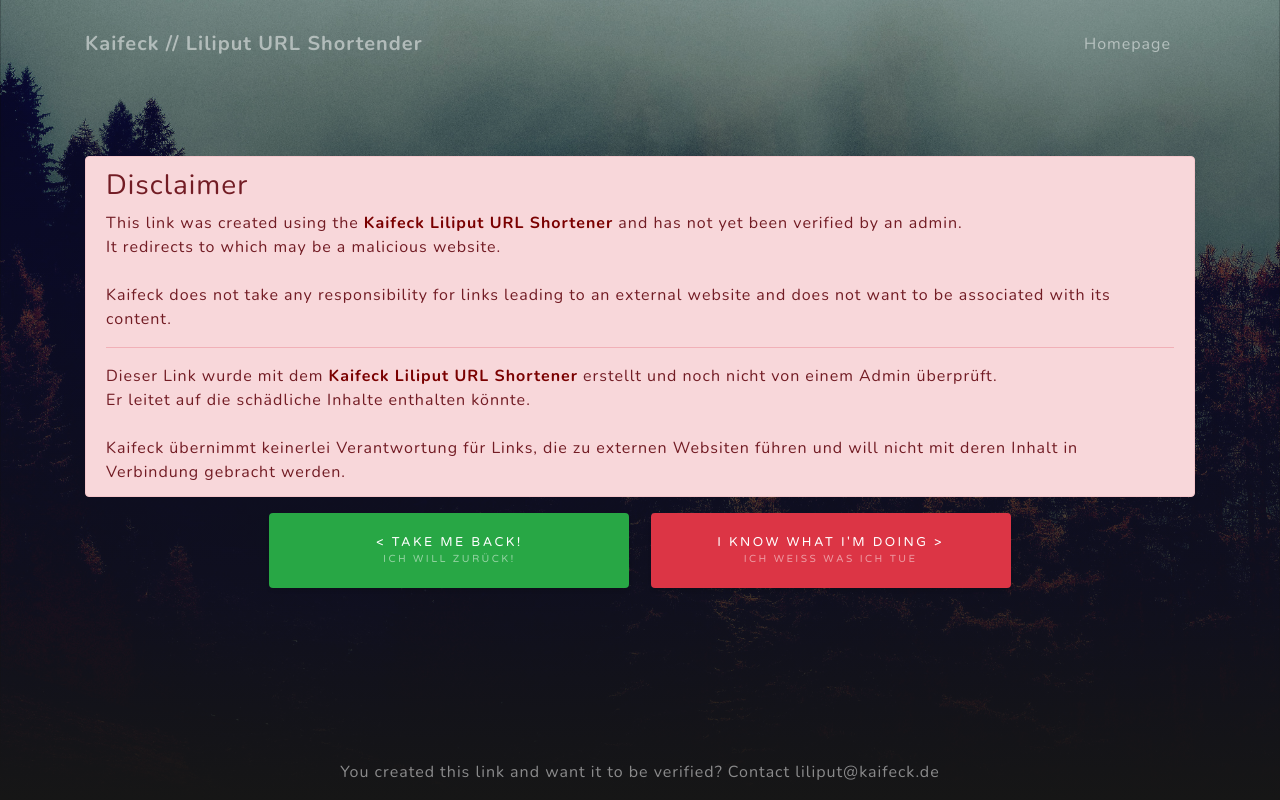
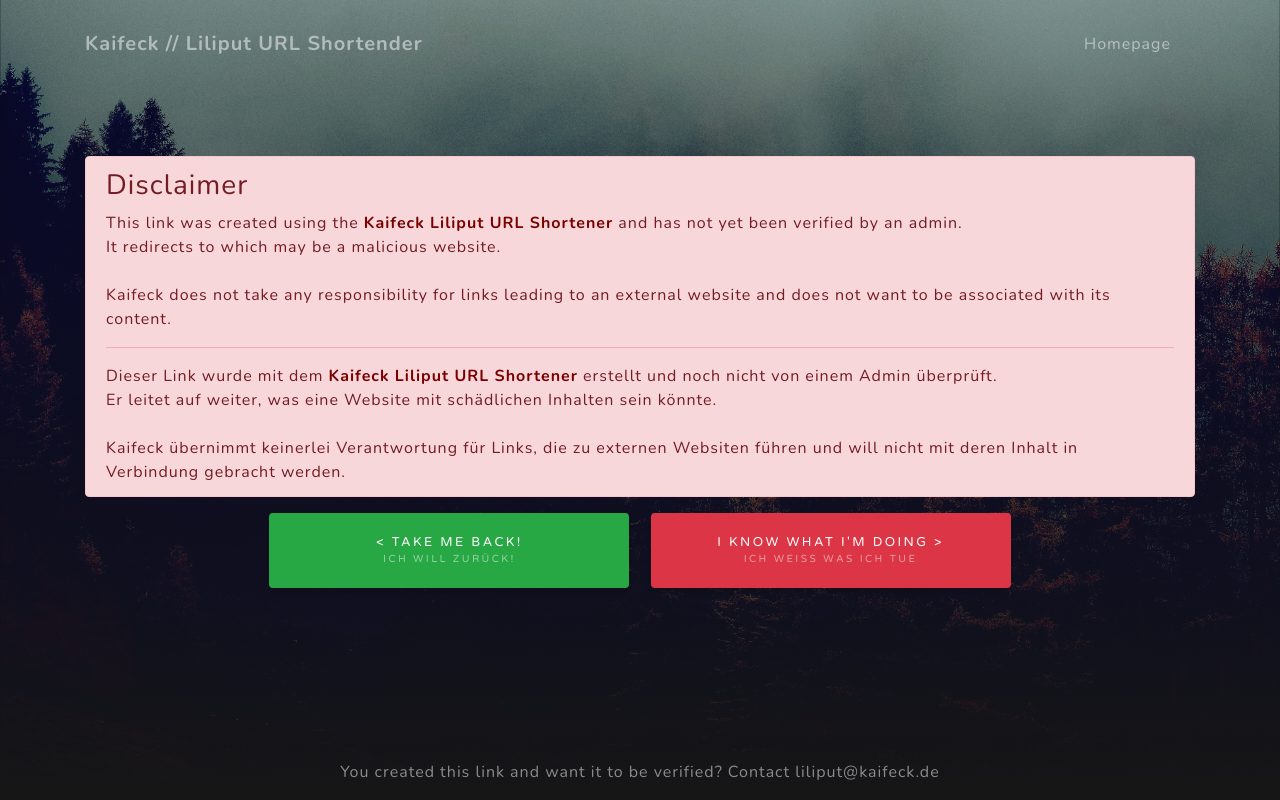
Before and after one commit to strassan/www.kaifeck.de, a Django app: template liliput/templates/liliput/disclaimer.html in a window 1280 px wide. Run offline with Django 3.2, Linux system fonts and the light colour scheme; the template is opened without the code that fills it, so the values that code supplies are empty; some libraries are stand-ins or nearby versions.

Commit message:
Liliput: Corrections in disclaimer.html

```diff
--- a/liliput/templates/liliput/disclaimer.html
+++ b/liliput/templates/liliput/disclaimer.html
@@ -55,7 +55,7 @@
                 {{ redirect_url|slice:":40" }}...
               {% endif %}
             </a>
-            die schädliche Inhalte enthalten könnte.<br>
+            weiter, was eine Website mit schädlichen Inhalten sein könnte.<br>
             <br>
             Kaifeck übernimmt keinerlei Verantwortung für Links, die zu externen Websiten führen und will nicht mit deren Inhalt in Verbindung gebracht werden.
           </div>
```
